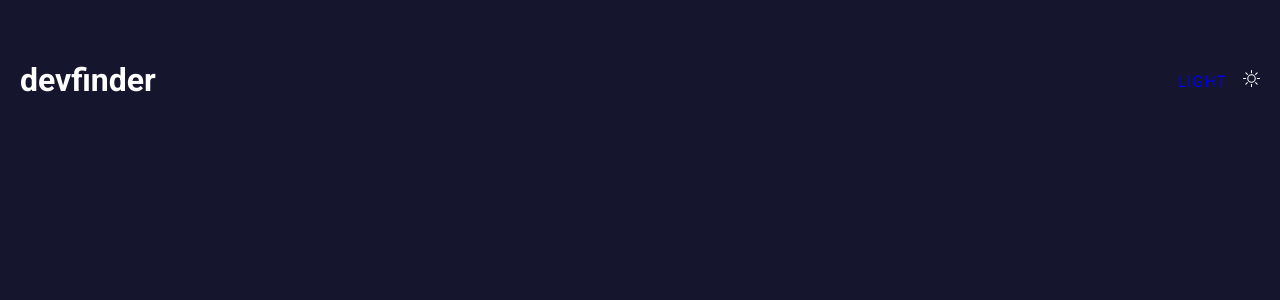
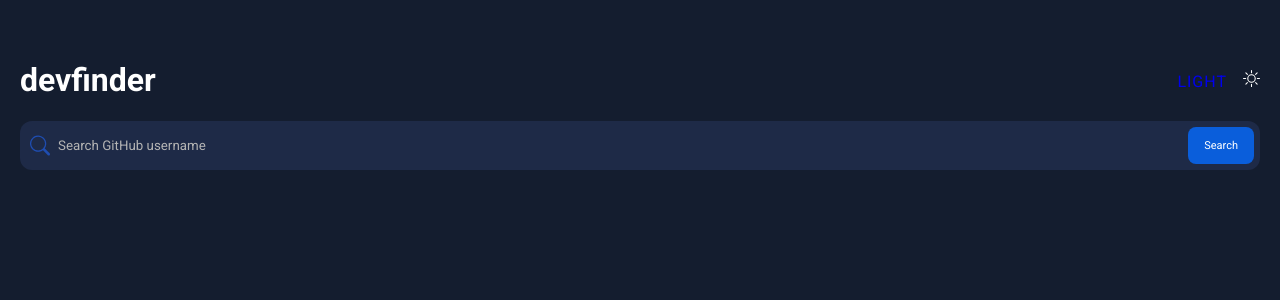
Before and after one commit to EdvardJohansen/github-frontend, a React (Create React App) app: page / in a window 1280 px wide. Shown: the top 300 px of the page. Built offline with nearby package versions, Linux system fonts and the light colour scheme.

Commit message:
Added the search component

```diff
--- a/src/App.css
+++ b/src/App.css
@@ -1,7 +1,7 @@
 @import url('https://fonts.googleapis.com/css2?family=Roboto:wght@400;500;700;900&display=swap');
 
 * {
-  background-color: rgb(22, 21, 46);
+  background-color: #141D2F;
   font-family: 'Roboto', sans-serif;
 }
 
--- a/src/App.js
+++ b/src/App.js
@@ -1,10 +1,12 @@
 import './App.css';
 import Header from './components/Header';
+import SearchBar from './components/SearchBar';
 
 function App() {
   return (
     <div className="app-container">
         <Header />
+        <SearchBar />
     </div>
   );
 }
--- a/src/components/SearchBar.js
+++ b/src/components/SearchBar.js
@@ -1,9 +1,13 @@
 import React from 'react'
+import '../css/SearchBar.css'
+import SearchIcon from '../images/search.svg'
 
 const SearchBar = () => {
     return (
-        <div>
-
+        <div className="search-bar-container">
+            <img className="search-icon" src={SearchIcon} alt="Search icon"/>
+            <input className="search-input" type="text" placeholder="Search GitHub username"></input>
+            <button className="btn-search">Search</button>
         </div>
     )
 }
--- /dev/null
+++ b/src/css/SearchBar.css
@@ -0,0 +1,36 @@
+.search-icon {
+    background-color: #1e2a47;
+    margin: 10px 6px 10px 10px;
+}
+
+.search-bar-container {
+    display: flex;
+    justify-content: center;
+    background-color: #1e2a47;
+    border-radius: 12px;
+}
+
+.search-input {
+    border: none;
+    background-color: #1e2a47;
+    flex-grow: 1;
+    color: #fff;
+}
+
+.search-input:focus {
+    outline-width: 0;
+}
+
+.search-input::placeholder {
+    color: rgb(180, 180, 180);
+}
+
+.btn-search {
+    color: #fff;
+    background-color: #0a5edb;
+    margin: 6px;
+    padding: 12px 16px;
+    border: none;
+    border-radius: 8px;
+    font-size: 11px;
+}
```
Also changed, not shown: src/images/search.svg (added).
